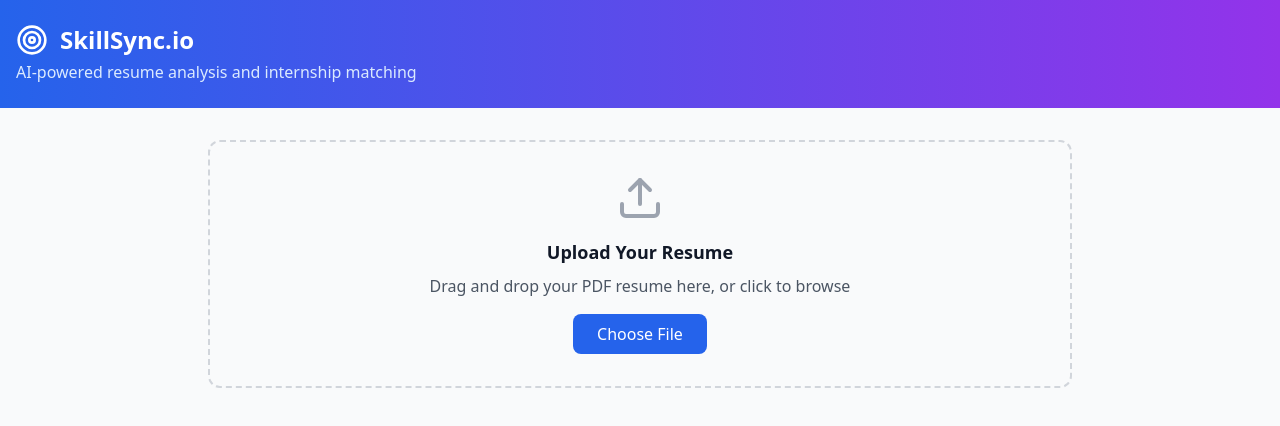
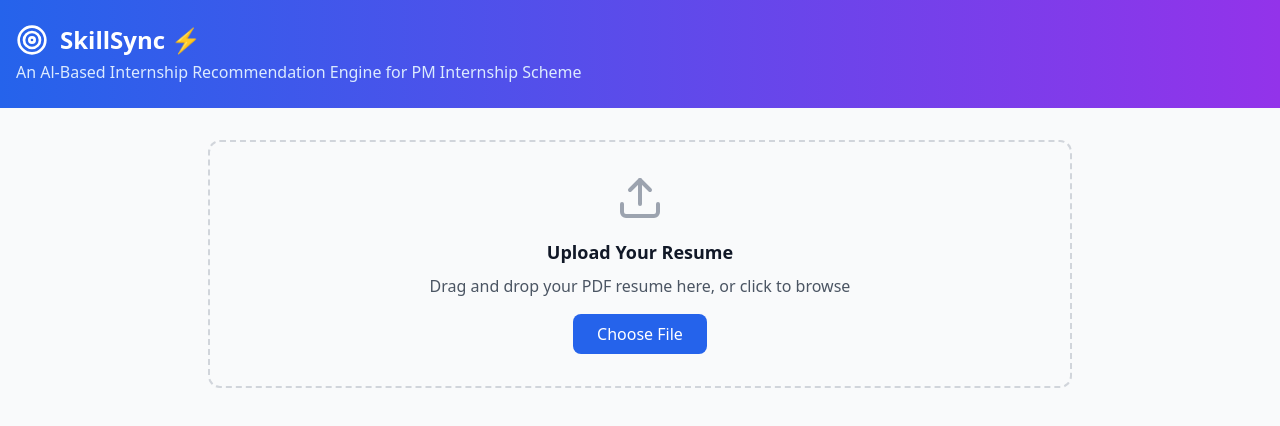
Before and after one commit to Pranshu23x/SkillSync, a React (Vite) app: page / in a window 1280 px wide. Shown: the top 426 px of the page. Built offline with nearby package versions, Linux system fonts and the light colour scheme.

Commit message:
Update App.tsx

```diff
--- a/src/App.tsx
+++ b/src/App.tsx
@@ -266,9 +266,9 @@ ${resumeText}`;
         <div className="container mx-auto px-4">
           <div className="flex items-center gap-3">
             <Target className="w-8 h-8" />
-            <h1 className="text-2xl font-bold">SkillSync.io</h1>
+            <h1 className="text-2xl font-bold">SkillSync ⚡</h1>
           </div>
-          <p className="text-blue-100 mt-1">AI-powered resume analysis and internship matching</p>
+          <p className="text-blue-100 mt-1"> An Al-Based Internship Recommendation Engine for PM Internship Scheme </p>
         </div>
       </header>
 
```
